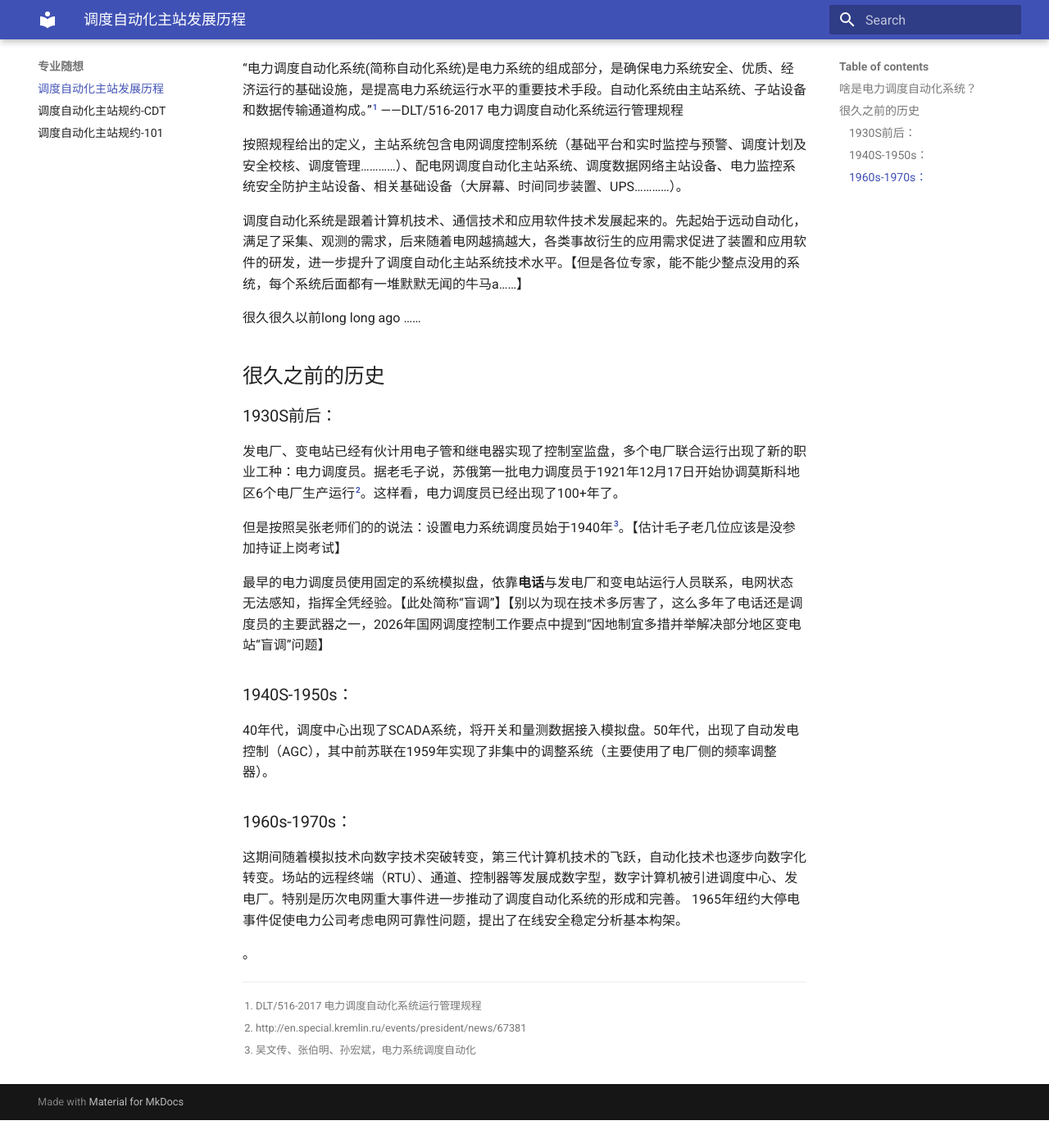
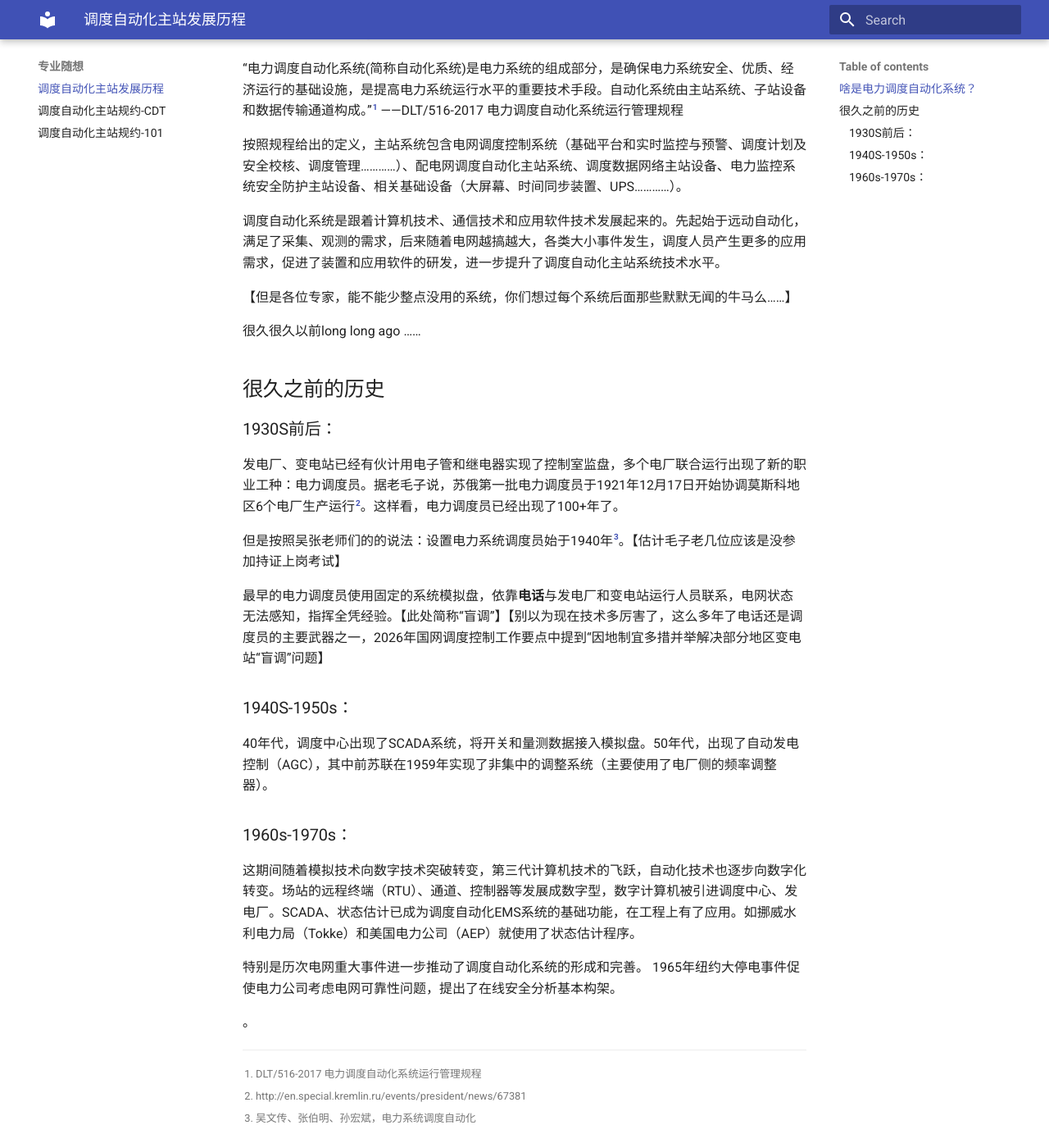
Before and after one commit to wudongdeqiang/EPSDA, an MkDocs documentation site: the page built from docs/develop.md, in a window 1280 px wide and 1400 px high, scrolled down 273 px. Shown: the whole window at 82% size. Built offline with MkDocs 1.6.1 and Material for MkDocs 9.7.7, drawn with Linux system fonts in a browser that asks for light colours; before the commit the page ends 1639 px from its top, so only the background shows below that.

Commit message:
十二掌纹，知乎上已有不再赘述

```diff
--- a/docs/develop.md
+++ b/docs/develop.md
@@ -9,7 +9,9 @@
 
 按照规程给出的定义，主站系统包含电网调度控制系统（基础平台和实时监控与预警、调度计划及安全校核、调度管理…………）、配电网调度自动化主站系统、调度数据网络主站设备、电力监控系统安全防护主站设备、相关基础设备（大屏幕、时间同步装置、UPS…………）。
 
-调度自动化系统是跟着计算机技术、通信技术和应用软件技术发展起来的。先起始于远动自动化，满足了采集、观测的需求，后来随着电网越搞越大，各类事故衍生的应用需求促进了装置和应用软件的研发，进一步提升了调度自动化主站系统技术水平。【但是各位专家，能不能少整点没用的系统，每个系统后面都有一堆默默无闻的牛马a……】
+调度自动化系统是跟着计算机技术、通信技术和应用软件技术发展起来的。先起始于远动自动化，满足了采集、观测的需求，后来随着电网越搞越大，各类大小事件发生，调度人员产生更多的应用需求，促进了装置和应用软件的研发，进一步提升了调度自动化主站系统技术水平。
+
+【但是各位专家，能不能少整点没用的系统，你们想过每个系统后面那些默默无闻的牛马么……】
 
 很久很久以前long long ago ……
 
@@ -28,7 +30,11 @@
 ### 1940S-1950s：
 40年代，调度中心出现了SCADA系统，将开关和量测数据接入模拟盘。50年代，出现了自动发电控制（AGC），其中前苏联在1959年实现了非集中的调整系统（主要使用了电厂侧的频率调整器）。
 ### 1960s-1970s：
-这期间随着模拟技术向数字技术突破转变，第三代计算机技术的飞跃，自动化技术也逐步向数字化转变。场站的远程终端（RTU）、通道、控制器等发展成数字型，数字计算机被引进调度中心、发电厂。特别是历次电网重大事件进一步推动了调度自动化系统的形成和完善。
-1965年纽约大停电事件促使电力公司考虑电网可靠性问题，提出了在线安全稳定分析基本构架。
+这期间随着模拟技术向数字技术突破转变，第三代计算机技术的飞跃，自动化技术也逐步向数字化转变。场站的远程终端（RTU）、通道、控制器等发展成数字型，数字计算机被引进调度中心、发电厂。SCADA、状态估计已成为调度自动化EMS系统的基础功能，在工程上有了应用。如挪威水利电力局（Tokke）和美国电力公司（AEP）就使用了状态估计程序。
+
+特别是历次电网重大事件进一步推动了调度自动化系统的形成和完善。
+1965年纽约大停电事件促使电力公司考虑电网可靠性问题，提出了在线安全分析基本构架。
+
+
 
 。
--- a/mkdocs.yml
+++ b/mkdocs.yml
@@ -36,4 +36,4 @@
   - 测试验证:
       - 示例: 1.md
   - 读书读书:
-      - 示例: 1.md
+      - 皇权的十二章纹: read_12zhangwen.md
```
Also changed, not shown: docs/index.md (+2 -2 lines), docs/read_12zhangwen.md (added, +22 -0 lines), docs/MGTS-fm.jpg (added), docs/images/MGTS-12zwt.jpg (added), docs/images/MGTS-fm.jpg (added), site/develop/index.html, site/index.html, site/search/search_index.json, site/sitemap.xml, 2 other files.
